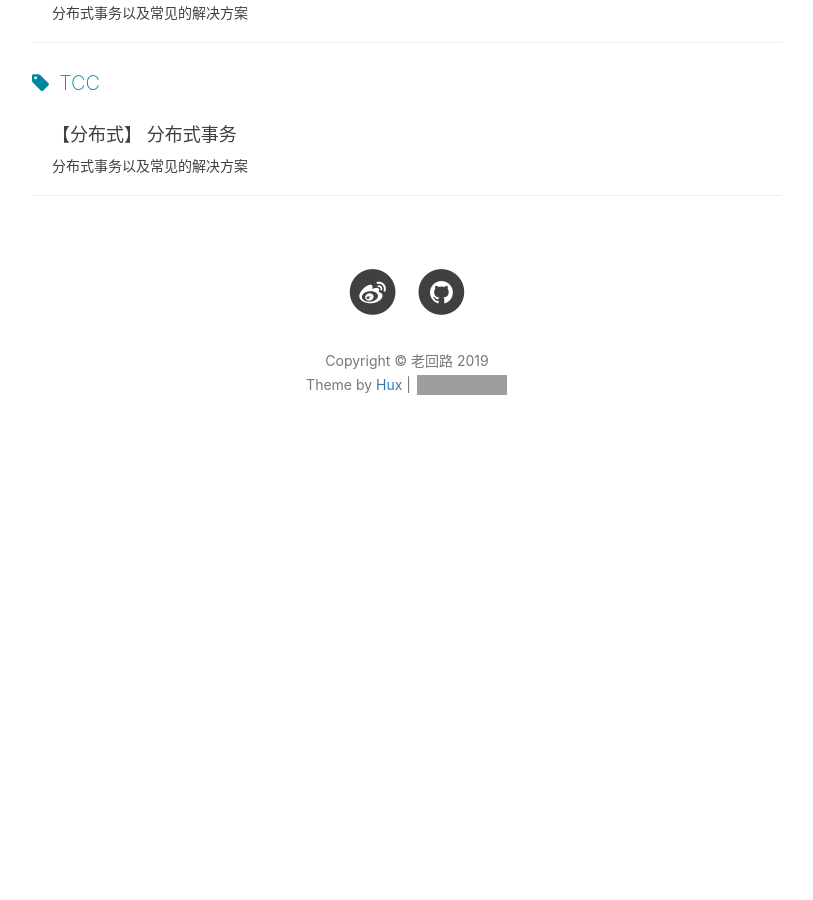
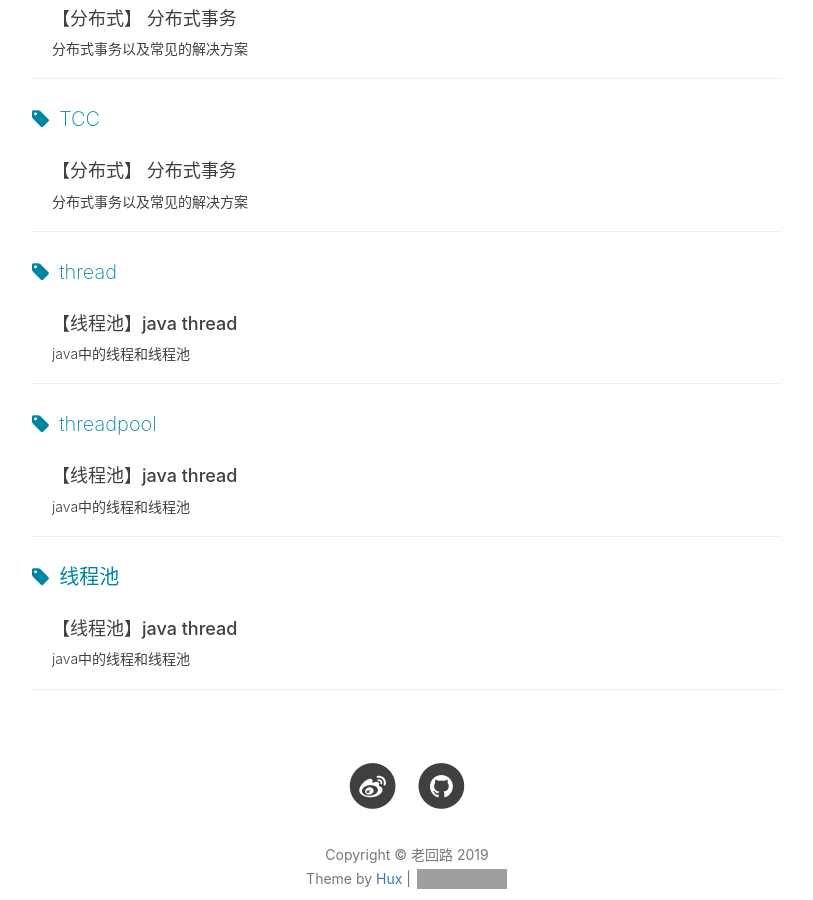
Before and after one commit to lovears/lovears.github.io, a Jekyll site: the page built from tags.html, in a window 1280 px wide and 900 px high, scrolled down 4317 px. Shown: the whole window, without its empty margins (233-1046 px from the left). Built offline with Jekyll 4.4.1, drawn with Linux system fonts in a browser that asks for light colours; nearby versions of some CDN libraries; comment, search, counter and statistics services are not loaded; before the commit the page ends 4806 px from its top, so only the background shows below that; grey boxes are pictures that could not be loaded.

Commit message:
java 中的线程和线程池

```diff
--- a/_posts/2019-09-21-java-threads.markdown
+++ b/_posts/2019-09-21-java-threads.markdown
@@ -1,5 +1,16 @@
 ---
+layout:     post
+title:      "【线程池】java thread"
+subtitle:   "java中的线程和线程池"
+date:       2019-09-22
+author:     "老回路"
+header-img: "img/home-bg.png"
+tags:
+    - thread
+    - threadpool
+    - 线程池
 ---
+
 # Java中的线程和多线程
 
 ## 基本概念
```
